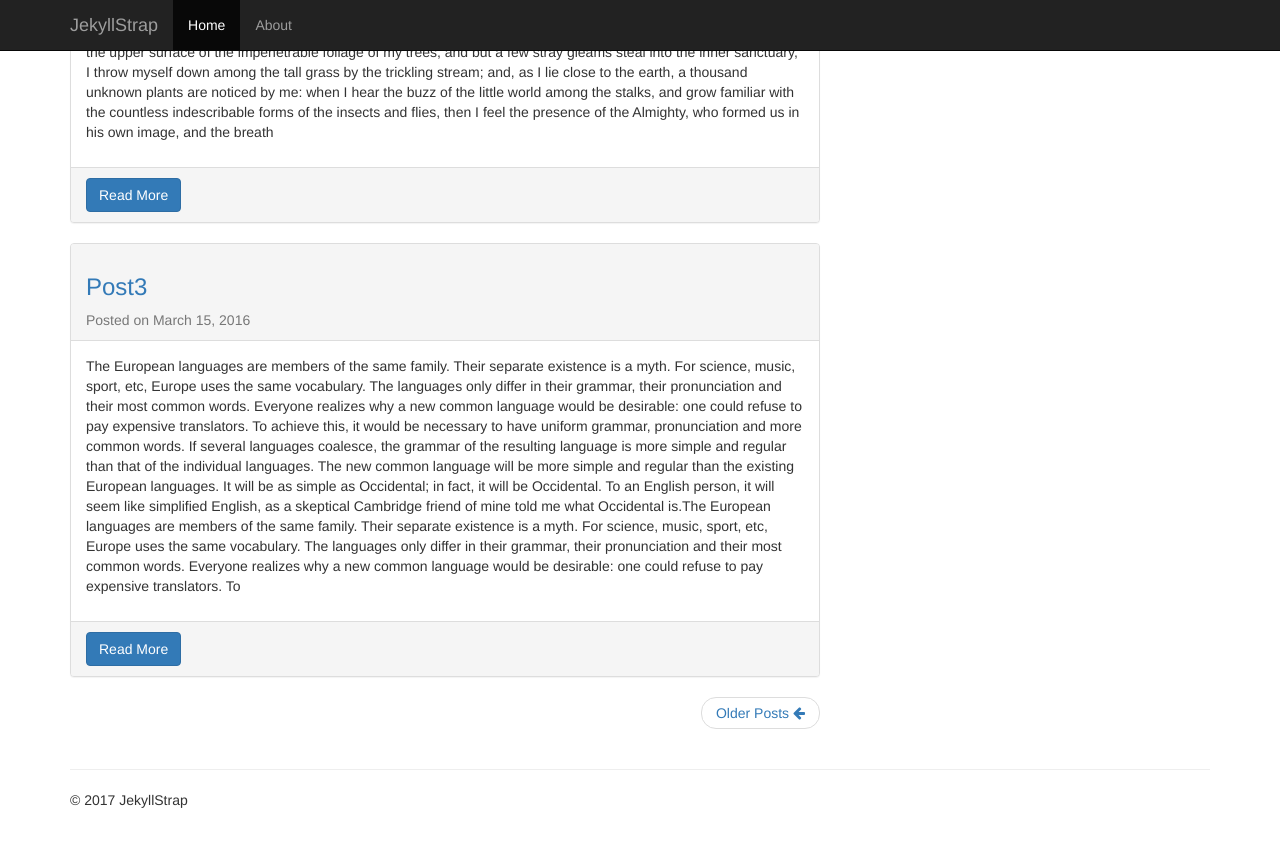
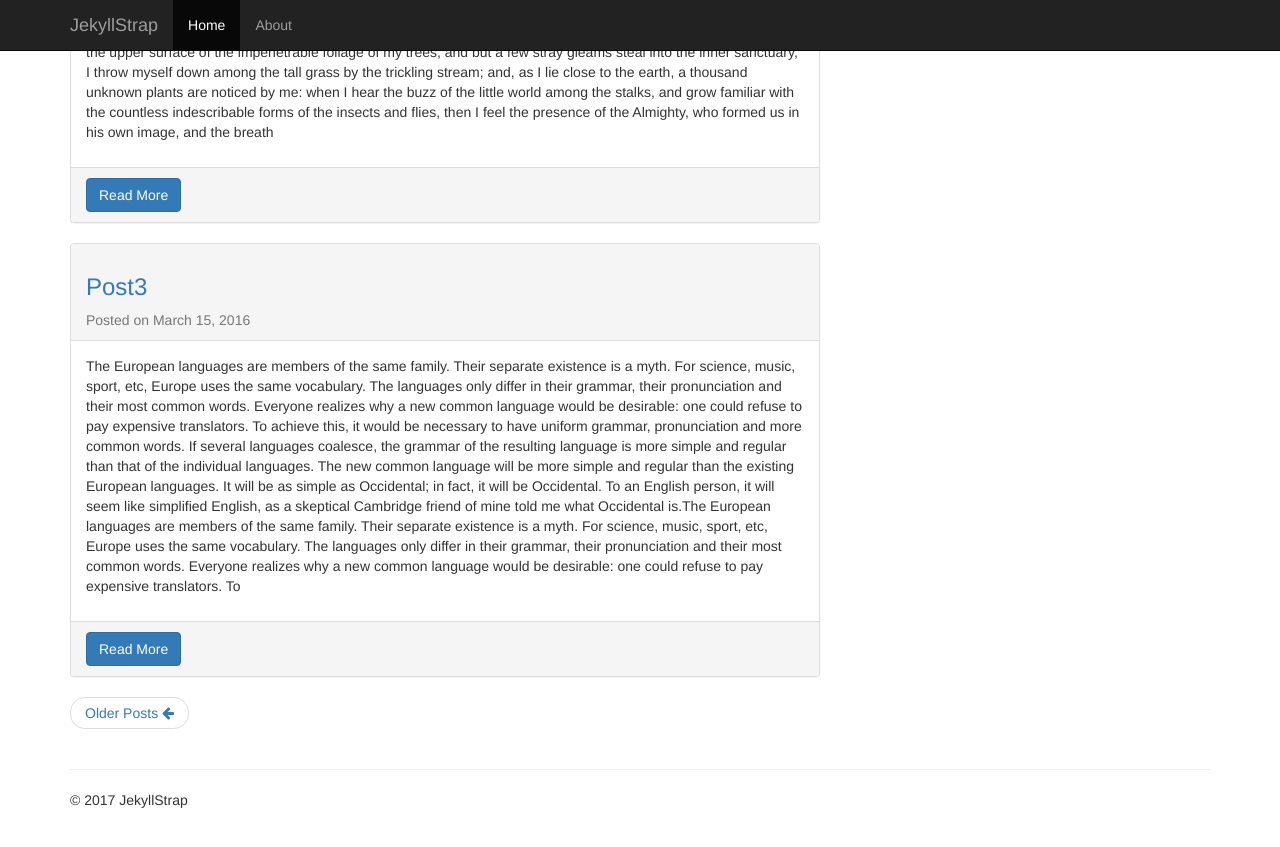
Before and after one commit to TheEssem/jekyllstrap-theme, a Jekyll site: the page built from index.html, in a window 1280 px wide and 900 px high, scrolled down 1315 px. Shown: the top 847 px of the window. Built offline with Jekyll 4.4.1, drawn with Linux system fonts in a browser that asks for light colours; nearby versions of some CDN libraries; the list of posts is cut into pages by our own code.

Commit message:
Update index.html

```diff
--- a/index.html
+++ b/index.html
@@ -29,12 +29,12 @@ title: Home
     {% if paginator.total_pages > 1 %}
     <ul class="pager main-pager">
         {% if paginator.next_page %}
-            <li class="next">
+            <li class="previous">
                 <a href="{{ paginator.next_page_path | relative_url }}">Older Posts <i class="fa fa-arrow-left"></i></a>
             </li>
         {% endif %}
         {% if paginator.previous_page %}
-            <li class="previous">
+            <li class="next">
               <a href="{{ paginator.previous_page_path | relative_url }}"><i class="fa fa-arrow-right"></i> Newer Posts</a>
             </li>
         {% endif %}
```
